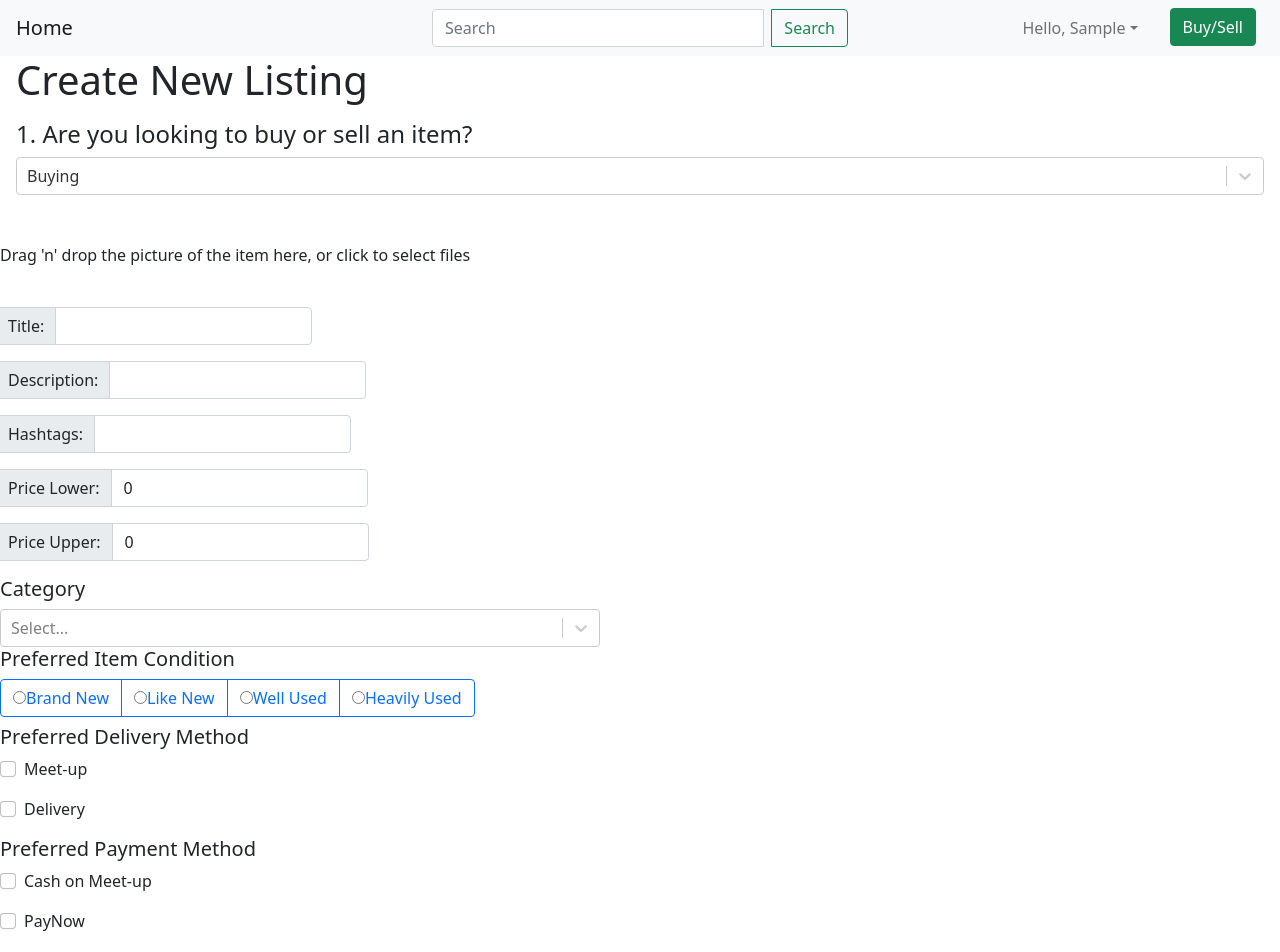
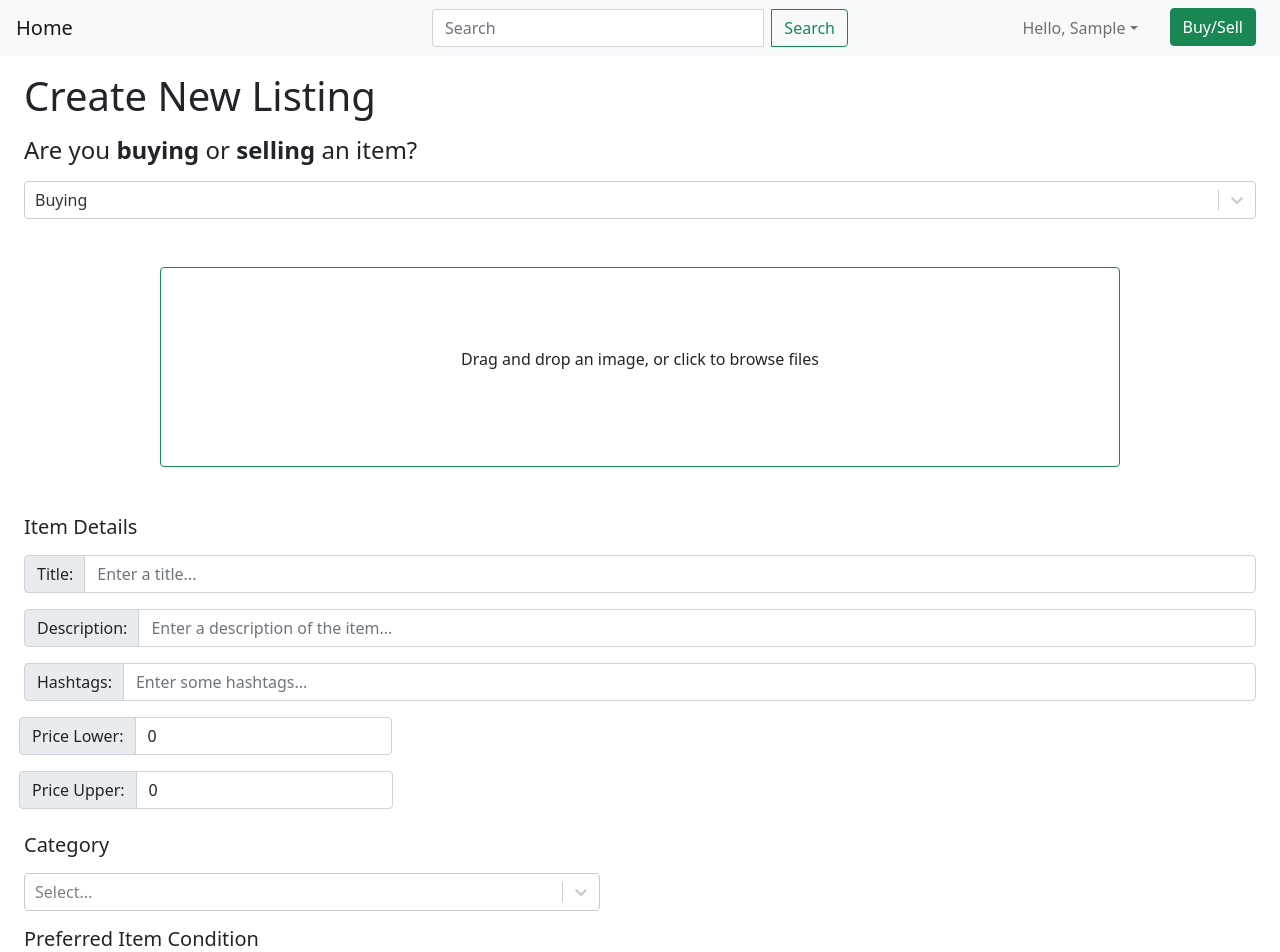
Before and after one commit to cskang0121/aws-buildon-asean-2021-hackathon, a React (Create React App) app in the folder src/main/frontend/: page /post-listing in a window 1280 px wide. Shown: the top 952 px of the page. Built offline with nearby package versions, Linux system fonts and the light colour scheme; sample sign-in values are in the browser's storage.

Commit message:
create listing and card format semi-done

```diff
--- a/src/main/frontend/src/components/CreateIFS.js
+++ b/src/main/frontend/src/components/CreateIFS.js
@@ -86,20 +86,38 @@ function Dropzone(props) {
     <div {...getRootProps()}>
       <input {...getInputProps()} />
       {isDragActive ? (
-        <p>Drop the picture of the item here ...</p>
+        <div>
+        {imgSrc != null ? (
+          <div className="d-flex justify-content-center">
+            <img
+              style={{ width: 400, height: 400, objectFit: "cover" }}
+              src={imgSrc}
+            />
+          </div>
+        ) : (
+          <div className="d-flex container border border-success rounded w-75 align-items-center justify-content-center" style={{height: 200}}>
+            <p className="text-center">
+              Drop your image here
+            </p>
+          </div>
+        )}
+        </div>
       ) : (
         <div>
           {imgSrc != null ? (
+            <div className="d-flex justify-content-center">
               <img
-              style={{ width: 500, height: 500, objectFit: "cover" }}
+                style={{ width: 400, height: 400, objectFit: "cover" }}
                 src={imgSrc}
               />
+            </div>
           ) : (
-            ""
+            <div className="d-flex container border border-success rounded w-75 align-items-center justify-content-center" style={{height: 200}}>
+              <p className="text-center">
+                Drag and drop an image, or click to browse files
+              </p>
+            </div>
           )}
-          <p>
-            Drag 'n' drop the picture of the item here, or click to select files
-          </p>
         </div>
       )}
     </div>
@@ -129,10 +147,10 @@ export default function CreateIFS(props) {
 
   //for itemCondition
   const itemConditionRadios = [
-    { name: "Brand New", value: "Brand New" },
-    { name: "Like New", value: "Like New" },
-    { name: "Well Used", value: "Well Used" },
-    { name: "Heavily Used", value: "Heavily Used" },
+    { name: " Brand New", value: "Brand New" },
+    { name: " Like New", value: "Like New" },
+    { name: " Well Used", value: "Well Used" },
+    { name: " Heavily Used", value: "Heavily Used" },
   ];
 
   const handleMeetChange = () => {
@@ -200,14 +218,19 @@ export default function CreateIFS(props) {
       </div>
       <Row className="justify-content-md-center">
         <Col lg={12}>
-          <Form.Row>
+          <h5 className="ml-4 mb-3 mt-4">Item Details</h5>
+          <Form>
+            <Row>
+              <Col>
                 <Form.Group>
                   <InputGroup>
                     <InputGroup.Prepend>
-                  <InputGroup.Text>Title:</InputGroup.Text>
+                      <InputGroup.Text className="ml-4">Title:</InputGroup.Text>
                     </InputGroup.Prepend>
                     <FormControl
                       required
+                      className="mr-4"
+                      placeholder="Enter a title..."
                       autoComplete="off"
                       type="text"
                       name="title"
@@ -216,15 +239,21 @@ export default function CreateIFS(props) {
                     />
                   </InputGroup>
                 </Form.Group>
-          </Form.Row>
-          <Form.Row>
+              </Col>
+            </Row>
+          </Form>
+          <Form>
+            <Row>
+              <Col>
                 <Form.Group>
                   <InputGroup>
                     <InputGroup.Prepend>
-                  <InputGroup.Text>Description:</InputGroup.Text>
+                      <InputGroup.Text className="ml-4">Description:</InputGroup.Text>
                     </InputGroup.Prepend>
                     <FormControl
                       required
+                      className="mr-4"
+                      placeholder="Enter a description of the item..."
                       autoComplete="off"
                       type="text"
                       name="description"
@@ -233,15 +262,21 @@ export default function CreateIFS(props) {
                     />
                   </InputGroup>
                 </Form.Group>
-          </Form.Row>
-          <Form.Row>
+              </Col>
+            </Row>
+          </Form>
+          <Form>
+            <Row>
+              <Col>
                 <Form.Group>
                     <InputGroup>
                       <InputGroup.Prepend>
-                  <InputGroup.Text>Hashtags:</InputGroup.Text>
+                        <InputGroup.Text className="ml-4">Hashtags:</InputGroup.Text>
                       </InputGroup.Prepend>
                       <FormControl
                         required
+                        className="mr-4"
+                        placeholder="Enter some hashtags..."
                         autoComplete="off"
                         type="text"
                         name="description"
@@ -250,12 +285,14 @@ export default function CreateIFS(props) {
                       />
                     </InputGroup>
                   </Form.Group>
-          </Form.Row>
+              </Col>
+            </Row>
+          </Form>
               <Form.Row>
                 <Form.Group>
                   <InputGroup>
                     <InputGroup.Prepend>
-                  <InputGroup.Text>Price:</InputGroup.Text>
+                      <InputGroup.Text className="ml-4">Price:</InputGroup.Text>
                     </InputGroup.Prepend>
                     <FormControl
                       required
@@ -268,9 +305,10 @@ export default function CreateIFS(props) {
                   </InputGroup>
                 </Form.Group>
               </Form.Row>
-          <h5>Category</h5>
+              <h5 className="ml-4 mt-2">Category</h5>
               <div style={{ width: 600 }}>
                 <Select
+                  className="ml-4 mt-3"
                   options={categoryDropdownOptions}
                   onChange={(value) => {
                     setCategoryName(value.value);
@@ -278,8 +316,8 @@ export default function CreateIFS(props) {
                 />
               </div>
               <div>
-            <h5>Item Condition</h5>
-            <ButtonGroup>
+                <h5 className="ml-4 mt-3">Item Condition</h5>
+                <ButtonGroup className="ml-4 mt-2">
                   {itemConditionRadios.map((radio, idx) => (
                     <ToggleButton
                       key={idx}
@@ -297,15 +335,15 @@ export default function CreateIFS(props) {
                 </ButtonGroup>
               </div>
               <div>
-            <h5>Delivery Method</h5>
-            <Form.Group className="mb-3" controlId="formBasicCheckbox">
+                <h5 className="ml-4 mt-3">Delivery Method</h5>
+                <Form.Group className="mb-3 ml-4 mt-3" controlId="formBasicCheckbox">
                   <Form.Check
                     type="checkbox"
                     label="Meet-up"
                     onChange={(event) => handleMeetChange()}
                   />
                 </Form.Group>
-            <Form.Group className="mb-3" controlId="formBasicCheckbox">
+                <Form.Group className="mb-3 ml-4" controlId="formBasicCheckbox">
                   <Form.Check
                     type="checkbox"
                     label="Delivery"
@@ -314,15 +352,15 @@ export default function CreateIFS(props) {
                 </Form.Group>
               </div>
               <div>
-            <h5>Payment Method</h5>
-            <Form.Group className="mb-3" controlId="formBasicCheckbox">
+                <h5 className="ml-4 mt-3">Payment Method</h5>
+                <Form.Group className="mb-3 ml-4 mt-3" controlId="formBasicCheckbox">
                   <Form.Check
                     type="checkbox"
                     label="Cash on Meet-up"
                     onChange={(event) => handleCashChange()}
                   />
                 </Form.Group>
-            <Form.Group className="mb-3" controlId="formBasicCheckbox">
+                <Form.Group className="mb-3 ml-4" controlId="formBasicCheckbox">
                   <Form.Check
                     type="checkbox"
                     label="PayNow"
@@ -330,7 +368,7 @@ export default function CreateIFS(props) {
                   />
                 </Form.Group>
               </div>
-          <Button onClick={createListing}> Submit </Button>
+              <Button className="ml-4 mt-3 mb-4 mr-4 btn-success btn-lg" onClick={createListing}> Submit </Button>
         </Col>
       </Row>
     </div>
--- a/src/main/frontend/src/components/CreateWTB.js
+++ b/src/main/frontend/src/components/CreateWTB.js
@@ -53,20 +53,38 @@ function Dropzone(props) {
     <div {...getRootProps()}>
       <input {...getInputProps()} />
       {isDragActive ? (
-        <p>Drop the picture of the item here ...</p>
+        <div>
+        {imgSrc != null ? (
+          <div className="d-flex justify-content-center">
+            <img
+              style={{ width: 400, height: 400, objectFit: "cover" }}
+              src={imgSrc}
+            />
+          </div>
+        ) : (
+          <div className="d-flex container border border-success rounded w-75 align-items-center justify-content-center" style={{height: 200}}>
+            <p className="text-center">
+              Drop your image here
+            </p>
+          </div>
+        )}
+        </div>
       ) : (
         <div>
           {imgSrc != null ? (
+            <div className="d-flex justify-content-center">
               <img
-              style={{ width: 500, height: 500, objectFit: "cover" }}
+                style={{ width: 400, height: 400, objectFit: "cover" }}
                 src={imgSrc}
               />
+            </div>
           ) : (
-            ""
+            <div className="d-flex container border border-success rounded w-75 align-items-center justify-content-center" style={{height: 200}}>
+              <p className="text-center">
+                Drag and drop an image, or click to browse files
+              </p>
+            </div>
           )}
-          <p>
-            Drag 'n' drop the picture of the item here, or click to select files
-          </p>
         </div>
       )}
     </div>
@@ -80,7 +98,7 @@ const MeetUpLocationField = (props) => {
         <Form.Group>
           <InputGroup>
             <InputGroup.Prepend>
-              <InputGroup.Text>Preferred Meet Location:</InputGroup.Text>
+              <InputGroup.Text className="ml-4">Preferred Meet Location:</InputGroup.Text>
             </InputGroup.Prepend>
             <FormControl
               required
@@ -144,10 +162,10 @@ export default function CreateWTB(props) {
 
   //for itemCondition
   const preferredItemConditionRadios = [
-    { name: "Brand New", value: "Brand New" },
-    { name: "Like New", value: "Like New" },
-    { name: "Well Used", value: "Well Used" },
-    { name: "Heavily Used", value: "Heavily Used" },
+    { name: " Brand New", value: "Brand New" },
+    { name: " Like New", value: "Like New" },
+    { name: " Well Used", value: "Well Used" },
+    { name: " Heavily Used", value: "Heavily Used" },
   ];
 
   const handleMeetChange = () => {
@@ -213,19 +231,20 @@ export default function CreateWTB(props) {
   const renderQnAFields = () => {
     return qnaList.map((item, index) => {
       return (
-        <InputGroup key={index}>
+        <InputGroup key={index} className="mt-3">
           <InputGroup.Prepend>
-            <InputGroup.Text>Question:</InputGroup.Text>
+            <InputGroup.Text className="ml-4">Question:</InputGroup.Text>
           </InputGroup.Prepend>
           <FormControl
             required
+            placeholder="Write a question..."
             autoComplete="off"
             type="text"
             name="question"
             value={item.question}
             onChange={(event) => handleQnAChange(event, index)}
           />
-          <Button onClick={(event) => handleRemoveQnA(index)}>Remove</Button>
+          <Button className="btn btn-danger"onClick={(event) => handleRemoveQnA(index)}>Remove</Button>
         </InputGroup>
       );
     });
@@ -240,14 +259,19 @@ export default function CreateWTB(props) {
       </div>
       <Row className="justify-content-md-center">
         <Col lg={12}>
-          <Form.Row>
+        <h5 className="ml-4 mb-3 mt-4">Item Details</h5>
+          <Form>
+            <Row>
+              <Col>
                 <Form.Group>
                   <InputGroup>
                     <InputGroup.Prepend>
-                  <InputGroup.Text>Title:</InputGroup.Text>
+                      <InputGroup.Text className="ml-4">Title:</InputGroup.Text>
                     </InputGroup.Prepend>
                     <FormControl
                       required
+                      className="mr-4"
+                      placeholder="Enter a title..."
                       autoComplete="off"
                       type="text"
                       name="title"
@@ -256,15 +280,21 @@ export default function CreateWTB(props) {
                     />
                   </InputGroup>
                 </Form.Group>
-          </Form.Row>
-          <Form.Row>
+              </Col>
+            </Row>
+          </Form>
+          <Form>
+            <Row>
+              <Col>
               <Form.Group>
                   <InputGroup>
                     <InputGroup.Prepend>
-                  <InputGroup.Text>Description:</InputGroup.Text>
+                      <InputGroup.Text className="ml-4">Description:</InputGroup.Text>
                     </InputGroup.Prepend>
                     <FormControl
                       required
+                      placeholder="Enter a description of the item..."
+                      className="mr-4"
                       autoComplete="off"
                       type="text"
                       name="description"
@@ -273,15 +303,21 @@ export default function CreateWTB(props) {
                     />
                   </InputGroup>
                 </Form.Group>
-          </Form.Row>
-          <Form.Row>
+              </Col>
+            </Row>
+          </Form>
+          <Form>
+            <Row>
+              <Col>
                 <Form.Group>
                   <InputGroup>
                     <InputGroup.Prepend>
-                  <InputGroup.Text>Hashtags:</InputGroup.Text>
+                      <InputGroup.Text className="ml-4">Hashtags:</InputGroup.Text>
                     </InputGroup.Prepend>
                     <FormControl
                       required
+                      className="mr-4"
+                      placeholder="Enter some hashtags..."
                       autoComplete="off"
                       type="text"
                       name="hashtags"
@@ -290,12 +326,14 @@ export default function CreateWTB(props) {
                     />
                   </InputGroup>
                 </Form.Group>
-          </Form.Row>
+              </Col>
+            </Row>
+          </Form>
           <Form.Row>
             <Form.Group>
               <InputGroup>
                 <InputGroup.Prepend>
-                  <InputGroup.Text>Price Lower:</InputGroup.Text>
+                  <InputGroup.Text className="ml-4">Price Lower:</InputGroup.Text>
                 </InputGroup.Prepend>
                 <FormControl
                   required
@@ -312,7 +350,7 @@ export default function CreateWTB(props) {
             <Form.Group>
               <InputGroup>
                 <InputGroup.Prepend>
-                  <InputGroup.Text>Price Upper:</InputGroup.Text>
+                  <InputGroup.Text className="ml-4">Price Upper:</InputGroup.Text>
                 </InputGroup.Prepend>
                 <FormControl
                   required
@@ -325,9 +363,10 @@ export default function CreateWTB(props) {
               </InputGroup>
             </Form.Group>
           </Form.Row>
-          <h5>Category</h5>
+          <h5 className="ml-4 mt-2">Category</h5>
           <div style={{ width: 600 }}>
             <Select
+              className="ml-4 mt-3"
               options={categoryDropdownOptions}
               onChange={(value) => {
                 setCategoryName(value.value);
@@ -335,8 +374,8 @@ export default function CreateWTB(props) {
             />
           </div>
           <div>
-            <h5>Preferred Item Condition</h5>
-            <ButtonGroup>
+            <h5 className="ml-4 mt-3">Preferred Item Condition</h5>
+            <ButtonGroup className="ml-4 mt-2">
               {preferredItemConditionRadios.map((radio, idx) => (
                 <ToggleButton
                   key={idx}
@@ -356,8 +395,8 @@ export default function CreateWTB(props) {
             </ButtonGroup>
           </div>
           <div>
-            <h5>Preferred Delivery Method</h5>
-            <Form.Group className="mb-3" controlId="formBasicCheckbox">
+            <h5 className="ml-4 mt-3">Preferred Delivery Method</h5>
+            <Form.Group className="mb-3 ml-4 mt-3" controlId="formBasicCheckbox">
               <Form.Check
                 type="checkbox"
                 label="Meet-up"
@@ -370,7 +409,7 @@ export default function CreateWTB(props) {
              : ''
             }
 
-            <Form.Group className="mb-3" controlId="formBasicCheckbox">
+            <Form.Group className="mb-3 ml-4" controlId="formBasicCheckbox">
               <Form.Check
                 type="checkbox"
                 label="Delivery"
@@ -379,15 +418,15 @@ export default function CreateWTB(props) {
             </Form.Group>
           </div>
           <div>
-            <h5>Preferred Payment Method</h5>
-            <Form.Group className="mb-3" controlId="formBasicCheckbox">
+            <h5 className="ml-4 mt-3">Preferred Payment Method</h5>
+            <Form.Group className="mb-3 ml-4 mt-3" controlId="formBasicCheckbox">
               <Form.Check
                 type="checkbox"
                 label="Cash on Meet-up"
                 onChange={(event) => handleCashChange()}
               />
             </Form.Group>
-            <Form.Group className="mb-3" controlId="formBasicCheckbox">
+            <Form.Group className="mb-3 ml-4" controlId="formBasicCheckbox">
               <Form.Check
                 type="checkbox"
                 label="PayNow"
@@ -397,12 +436,12 @@ export default function CreateWTB(props) {
           </div>
           <Form.Row>
             <Form.Group>
-              <p>QnA</p>
+              <h5 className="ml-4 mt-1">Questions for Sellers</h5>
               {renderQnAFields()}
-              <Button onClick={handleAddQnA}>Add Question</Button>
+              <Button className="ml-4 mt-3" onClick={handleAddQnA}>Add Question</Button>
             </Form.Group>
           </Form.Row>
-          <Button onClick={createListing}> Submit </Button>
+          <Button className="ml-4 mt-3 mb-4 mr-4 btn-success btn-lg" onClick={createListing}>Submit</Button>
         </Col>
       </Row>
     </div>
--- a/src/main/frontend/src/components/Pages/CreateListing.js
+++ b/src/main/frontend/src/components/Pages/CreateListing.js
@@ -19,10 +19,10 @@ export default function CreateListing() {
   return (
     <div>
       <NavigationBar />
-      <h1 className="ml-3">Create New Listing</h1>
-      <h4 className="ml-3 mt-3">1. Are you looking to buy or sell an item?</h4>
+      <h1 className="ml-4 mt-3">Create New Listing</h1>
+      <h4 className="ml-4 mt-3">Are you <b>buying</b> or <b>selling</b> an item?</h4>
       <Select
-        className="ml-3 mr-3"
+        className="ml-4 mr-4 mt-3"
         options={OPTIONS}
         onChange={(value) => {
           setSelected(value.value);
--- a/src/main/frontend/src/components/Pages/IFS.js
+++ b/src/main/frontend/src/components/Pages/IFS.js
@@ -87,7 +87,7 @@ const IFSListings = () => {
 export default function IFS(props) {
   return (
     <div>
-      <h1>Item For Sale Listings</h1>
+      <h1 className="ml-4 mt-4 mb-4">Item For Sale Listings</h1>
       <IFSListings />
     </div>
   );
--- a/src/main/frontend/src/components/Pages/WTB.js
+++ b/src/main/frontend/src/components/Pages/WTB.js
@@ -36,20 +36,35 @@ const WTBList = ({ listing, index, deleteWTB }) => {
     });
   };
 
-  return (
-    <div key={index}>
-      {listing.picUri ? <img style={{width:500, height:500, objectFit:"cover"}} src={imgSrc} /> : <p>No image found</p>}
-      <h2>{listing.title}</h2>
-      <p>{listing.description}</p>
+  return ( //card
+    // <div key={index}>
+    //   {listing.picUri ? <img style={{width:500, height:500, objectFit:"cover"}} src={imgSrc} /> : <p>No image found</p>}
+    //   <h2>{listing.title}</h2>
+    //   <p>{listing.description}</p>
+    //   <p>
+    //     <Button onClick={() => wtbDetails(listing)}>View Details</Button>
+    //   </p>
+    //   <p>
+    //     <Button onClick={() => deleteWTB(listing)}>Delete Listing</Button>
+    //   </p>
+    // </div>
+    <div className="row ml-4 mr-4">
+      <div className="col-3 card text-center">
+        {listing.picUri ? <img style={{width:500, height:500, objectFit:"cover"}} src={imgSrc} /> : <p className="text-center">No image found</p>}
+          <div className="card-body">
+            <h5 className="card-title">{listing.title}</h5>
+            <p className="card-text text-justify">{listing.description}</p>
             <p>
-        Price: {listing.priceLower} - {listing.priceUpper}
+              <b>Asking Price:</b> S$ {listing.priceLower} - {listing.priceUpper}
             </p>
             <p>
               <Button onClick={() => wtbDetails(listing)}>View Details</Button>
             </p>
             <p>
-        <Button onClick={() => deleteWTB(listing)}>Delete Listing</Button>
+              <Button className="btn-danger" onClick={() => deleteWTB(listing)}>Delete Listing</Button>
             </p>
+          </div>
+      </div>
     </div>
   );
 };
@@ -109,7 +124,7 @@ const WTBListings = () => {
 export default function WTB(props) {
   return (
     <div>
-      <h1>Want To Buy Listings</h1>
+      <h1 className="ml-4 mt-4 mb-4">Want To Buy Listings</h1>
       <WTBListings />
     </div>
   );
```
Also changed, not shown: 2 other files (tests, documents, lock files or other folders). Lines whose indentation alone changed are shown as unchanged.
